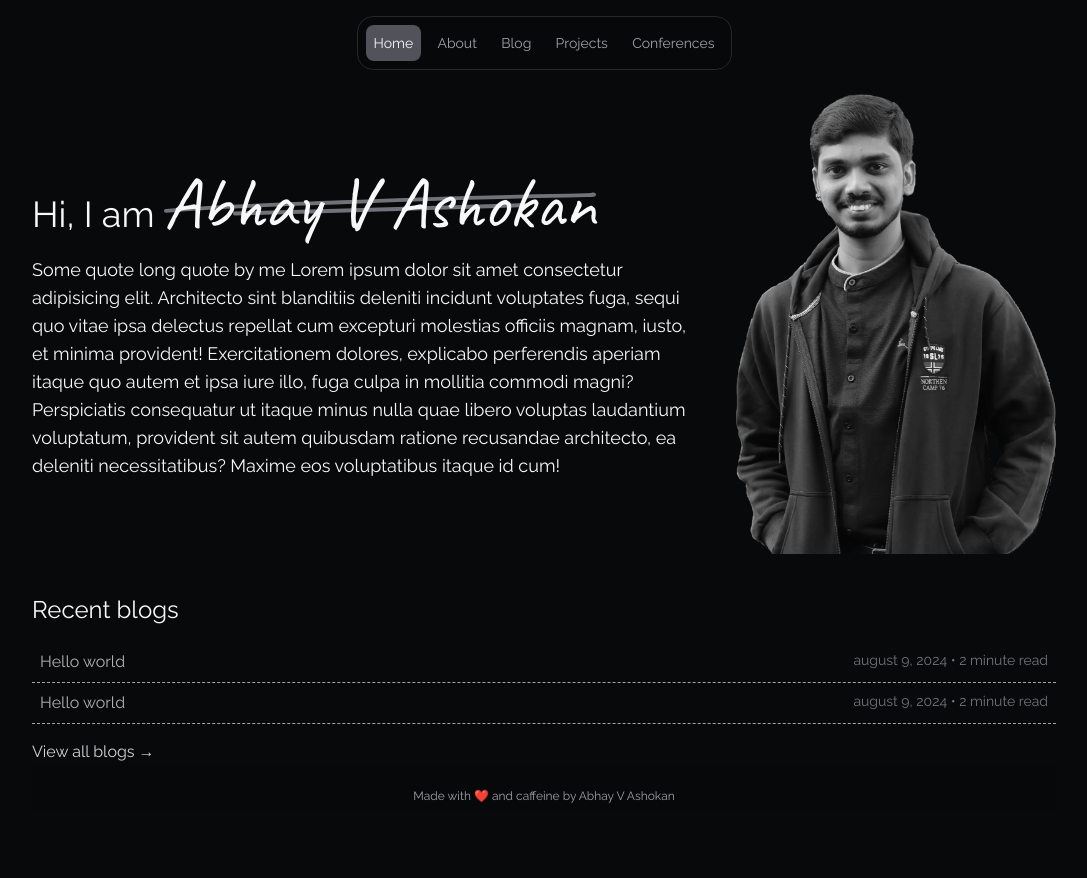
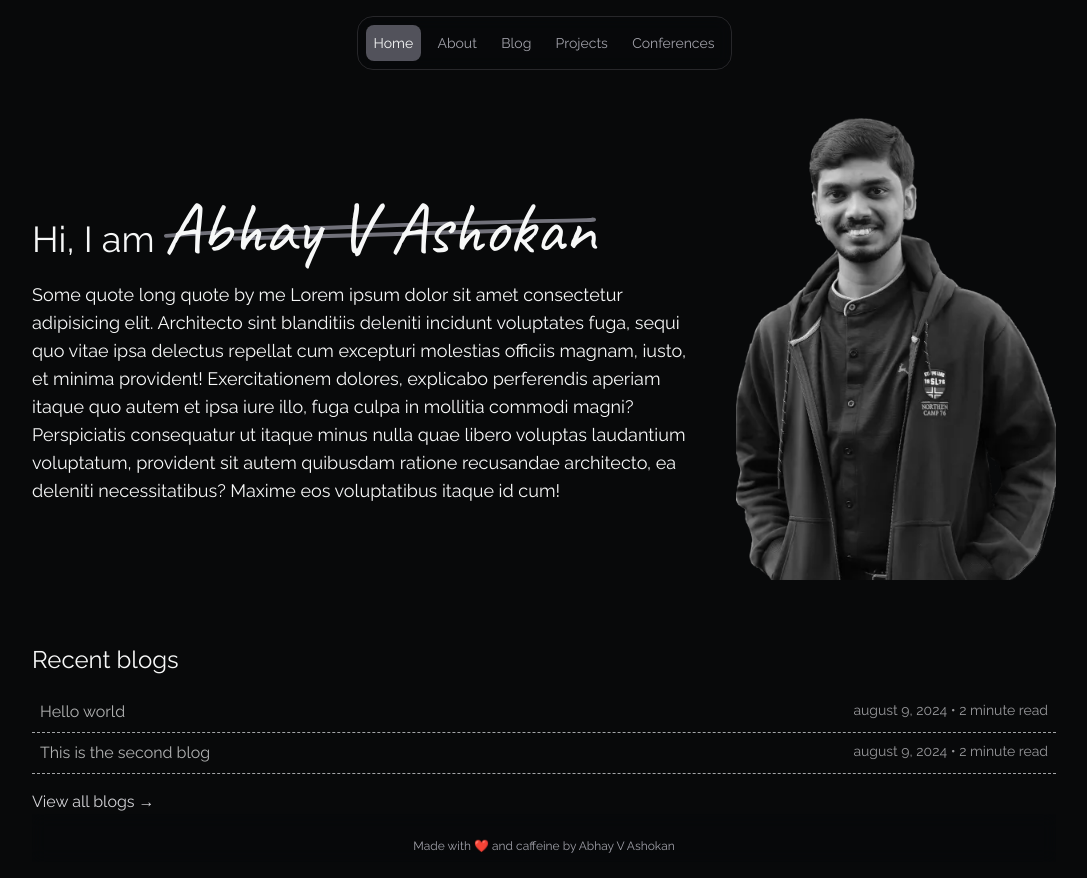
Before and after one commit to AbhayVAshokan/abhay.app, a Next.js app: page / in a window 1280 px wide. Shown: the whole page, without its empty margins (96-1183 px from the left). Before the commit the page ends 828 px from the top, so only its background shows below. Built offline with nearby package versions, Linux system fonts and the light colour scheme.

Commit message:
General cleanup

```diff
--- a/app/about/page.tsx
+++ b/app/about/page.tsx
@@ -119,7 +119,7 @@ const About = () => (
         {ACHIEVEMENTS.map(({ title, year }) => (
           <div key={title} className="flex gap-4">
             <p className="text-zinc-400">{year}</p>
-            <h3>{title}</h3>
+            <p>{title}</p>
           </div>
         ))}
       </div>
--- a/app/blog/components/blog.css
+++ b/app/blog/components/blog.css
@@ -92,7 +92,7 @@
     }
 
     code>[data-highlighted-line] {
-      background: #27272a;
+      background: #1f1f21;
       border-left: 0.25rem solid #a1a1aa;
     }
 
--- a/app/blog/page.tsx
+++ b/app/blog/page.tsx
@@ -9,7 +9,7 @@ export const BLOGS = [
     target: null,
   },
   {
-    title: "Hello world",
+    title: "This is the second blog",
     prefix: "August 9, 2024 • 2 minute read",
     link: "/blog/hello-world",
     target: null,
--- a/app/blog/recent-blogs.tsx
+++ b/app/blog/recent-blogs.tsx
@@ -17,7 +17,7 @@ const RecentBlogs = ({ blogs }: { blogs: BlogType[] }) => (
           className="flex gap-4 border-b border-dashed opacity-70 hover:opacity-100 transition-opacity justify-between p-2"
         >
           <h3>{title}</h3>
-          <p className="text-zinc-400 lowercase text-sm">{prefix}</p>
+          <p className="text-zinc-300 lowercase text-sm">{prefix}</p>
         </Link>
       ))}
     </div>
--- a/app/components/card.tsx
+++ b/app/components/card.tsx
@@ -14,7 +14,7 @@ export interface CardProps {
 
 export const Prefix = ({ prefix }: { prefix: string | string[] }) => {
   if (typeof prefix === "string") {
-    return <p className="text-sm lowercase text-zinc-400">{prefix}</p>;
+    return <p className="text-sm lowercase text-zinc-300">{prefix}</p>;
   }
 
   return (
--- a/app/page.tsx
+++ b/app/page.tsx
@@ -13,8 +13,8 @@ const caveat = Caveat({
 // TODO: Improve the tablet view.
 
 const Home = () => (
-  <main className="flex-1 space-y-8">
-    <section className="flex items-center py-2">
+  <main className="flex-1 space-y-8 flex flex-col justify-center">
+    <section className="flex items-center py-8">
       <div className="flex flex-col-reverse justify-center md:grid grid-cols-12 gap-8">
         <div className="col-span-8 my-auto">
           <h1 className="md:text-4xl text-2xl mb-4">
@@ -47,7 +47,7 @@ const Home = () => (
             voluptatibus itaque id cum!
           </p>
         </div>
-        <div className="col-span-4 relative aspect-[16/23] h-72 md:h-auto md:w-auto self-center">
+        <div className="col-span-4 relative aspect-[9/13] h-72 md:h-auto md:w-auto self-center">
           <Image fill priority src="/home/abhay.webp" alt="Abhay V Ashokan" />
         </div>
       </div>
```
Also changed, not shown: public/home/abhay.webp.
